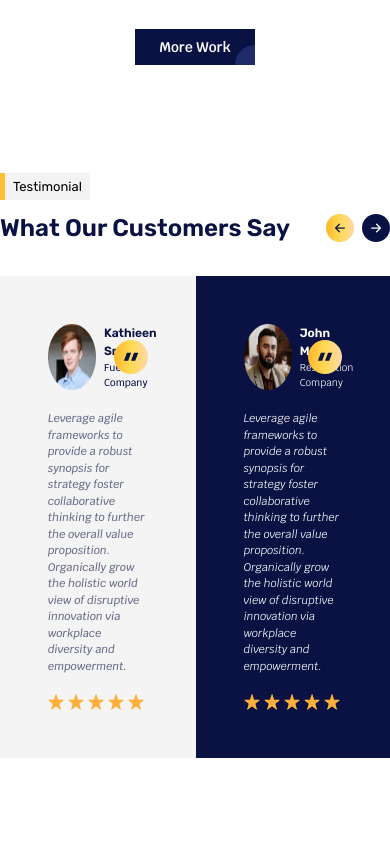
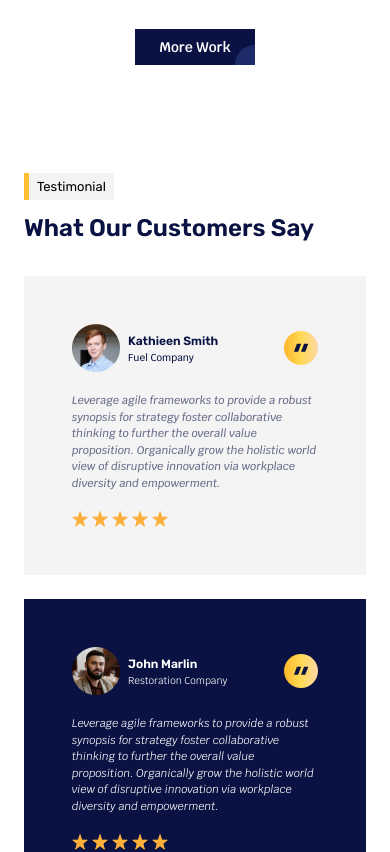
Before and after one commit to Mahmud1087/transit-flow, a React (Vite) app: page / in a window 390 px wide. Shown: the part 4420-5272 px from the top of the page. Built offline with nearby package versions, Linux system fonts and the light colour scheme.

Commit message:
done with the Testimonial section mobile responsiveness

```diff
--- a/src/components/Testimonial.jsx
+++ b/src/components/Testimonial.jsx
@@ -5,7 +5,7 @@ import CustomerBox from './CustomerBox';
 
 export default function Testimonial() {
   return (
-    <section className='sm:w-[45rem] sm:mx-auto py-10'>
+    <section className='w-full px-6 py-10 sm:w-[45rem] sm:mx-auto sm:px-0'>
       <Title bg='titleBg-2' text='#heading'>
         Testimonial
       </Title>
@@ -13,7 +13,7 @@ export default function Testimonial() {
         <h1 className='text-prim-2 text-2xl font-semibold font-[Rubik]'>
           What Our Customers Say
         </h1>
-        <div className='flex gap-2'>
+        <div className='gap-2 hidden sm:flex'>
           <div className='p-1 text-xl rounded-full text-prim-2 bg-gradient-to-r from-grad-1 via-grad-2 to-grad-3 cursor-pointer'>
             <BsArrowLeftShort />
           </div>
@@ -23,7 +23,7 @@ export default function Testimonial() {
         </div>
       </div>
 
-      <article className='my-8 flex justify-center items-center'>
+      <article className='my-8 flex flex-col justify-center items-center gap-6 sm:gap-0 sm:flex-row'>
         {testmData.map((item) => {
           return <CustomerBox key={item.id} {...item} />;
         })}
```
